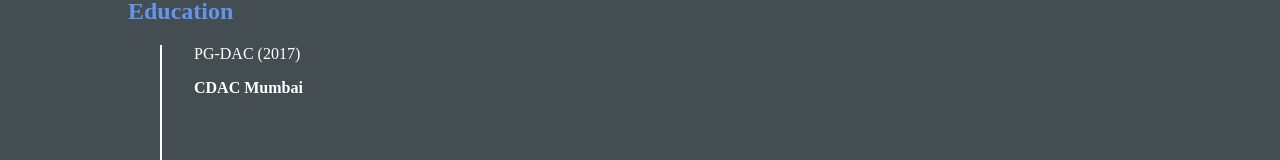
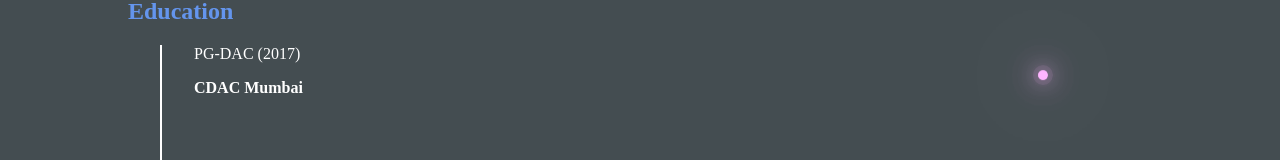
Before and after one commit to Ankit29Git/ankit-rawat, a React (Create React App) app: page / in a window 1280 px wide. Shown: the part 446-606 px from the top of the page. Built offline with nearby package versions, Linux system fonts and the light colour scheme; a web font is replaced by a local one.

Commit message:
added some more css aesthetic

```diff
--- a/public/index.css
+++ b/public/index.css
@@ -10,12 +10,128 @@ html {
 body {
     width: 100%;
     margin: 0;
+    overflow-x: hidden;
 }
+
+.glow{
+    position: absolute;
+    width: 10rem;
+    height: 10rem;
+    top: 100%;
+    animation: moveit 8s 2s alternate infinite;
+}
+
+.glowythingy{
+    --color: rgba(255,237,76);
+    position: absolute;
+    top: 50%;
+    height: 10px;
+    width: 10px;
+    background-color: var(--color);
+    border-radius: 50%;
+    box-shadow: 0 0 20px var(--color),
+                0 0 40px var(--color),
+                0 0 40px var(--color),
+                0 0 80px var(--color),
+                0 0 0 5px rgba(255,237,76,0.1);
+    animation: moveglow 5s infinite;
+}
+
+/* .glowing {
+    position: relative;
+    min-width: 750px;
+    height: 750px;
+    animation: colorChange 5s linear alternate;
+}
+
+.glowing span {
+    position: absolute;
+    top: calc(80px * var(--i));
+    left: calc(80px * var(--i));
+    right: calc(80px * var(--i));
+    bottom: calc(80px * var(--i));
+}
+
+.glowing span::before {
+    content: "";
+    position: absolute;
+    top: 50%;
+    left: -8px;
+    width: 15px;
+    height: 15px;
+    background: #f00;
+    border-radius: 50%;
+} */
+
+/* .glowing span:nth-child(3n + 1)::before {
+    background: rgba(134, 255, 0, 1);
+    box-shadow: 0 0 20px rgba(134, 255, 0, 1), 0 0 40px rgba(134, 255, 0, 1), 0 0 60px rgba(134, 255, 0, 1), 0 0 80px rgba(134, 255, 0, 1), 0 0 0 8px rgba(134, 255, 0, 0.1);
+}
+
+.glowing span:nth-child(3n + 1) {
+    animation: animate 10s infinite alternate;
+} */
+
+/*-------------------------------- ANIMATION --------------------------------------*/
+
+@keyframes moveglow{
+    0%{
+        transform: translate(45rem);
+    }
+    100%{
+        transform: translate(-35rem);
+    }
+}
+
+@keyframes moveit{
+    0%{
+        left: -20%;
+        transform: rotate(90deg);
+        filter: hue-rotate(90deg);
+    }
+    50%{
+        left: 50%;
+        transform: rotate(180deg);
+        filter: hue-rotate(180deg);
+    }
+    50%{
+        left: 75%;
+        transform: rotate(270deg);
+        filter: hue-rotate(270deg);
+    }
+    100%{
+        left: 100%;
+        transform: rotate(360deg);
+        filter: hue-rotate(360deg);
+    }
+}
+
+/* @keyframes colorChange{
+    0%{
+        filter: hue-rotate(0deg);
+        transform: rotate(0deg);
+    }
+    100%{
+        filter: hue-rotate(360deg);
+        transform: rotate(360deg);
+    }
+}
+
+@keyframes animate {
+    0% {
+        transform: rotate(0deg);
+    }
+    100% {
+        transform: rotate(360deg);
+    }
+} */
 
 /*-------------------------------- MEDIA QUERY --------------------------------------*/
 
-@media (max-width: 1024px){
-    html{
+@media (max-width: 1024px) {
+    html {
         padding: 2.5rem;
     }
 }
+
+/* https://css-tricks.com/absolute-relative-fixed-positioining-how-do-they-differ/ */
--- a/src/App.js
+++ b/src/App.js
@@ -7,6 +7,13 @@ import './App.css'
 export default () => {
   return (
     <div className='container'>
+      <div className="glow">
+        <span className="glowythingy"></span>
+      </div>
+
+      {/* <div className="glowing">
+        <span style={{ "--i": "1" }}></span>
+      </div> */}
       <Header />
       <Main />
     </div>
```
